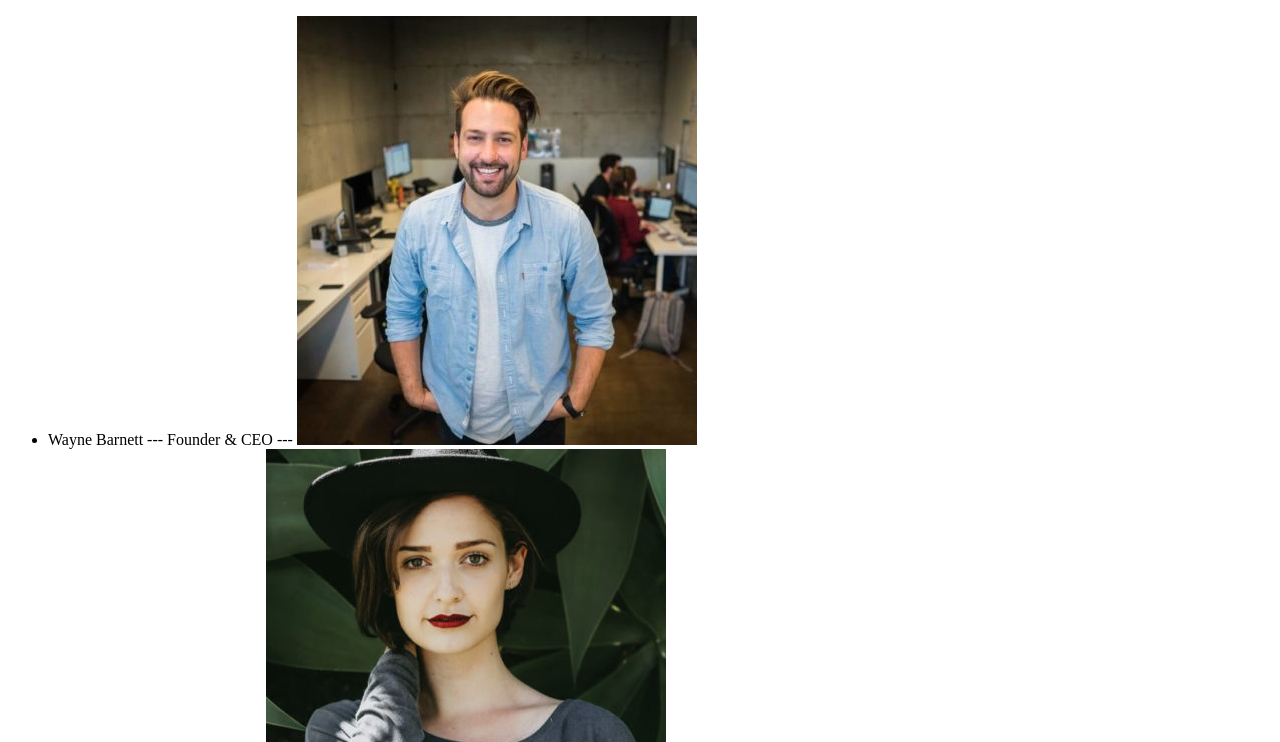
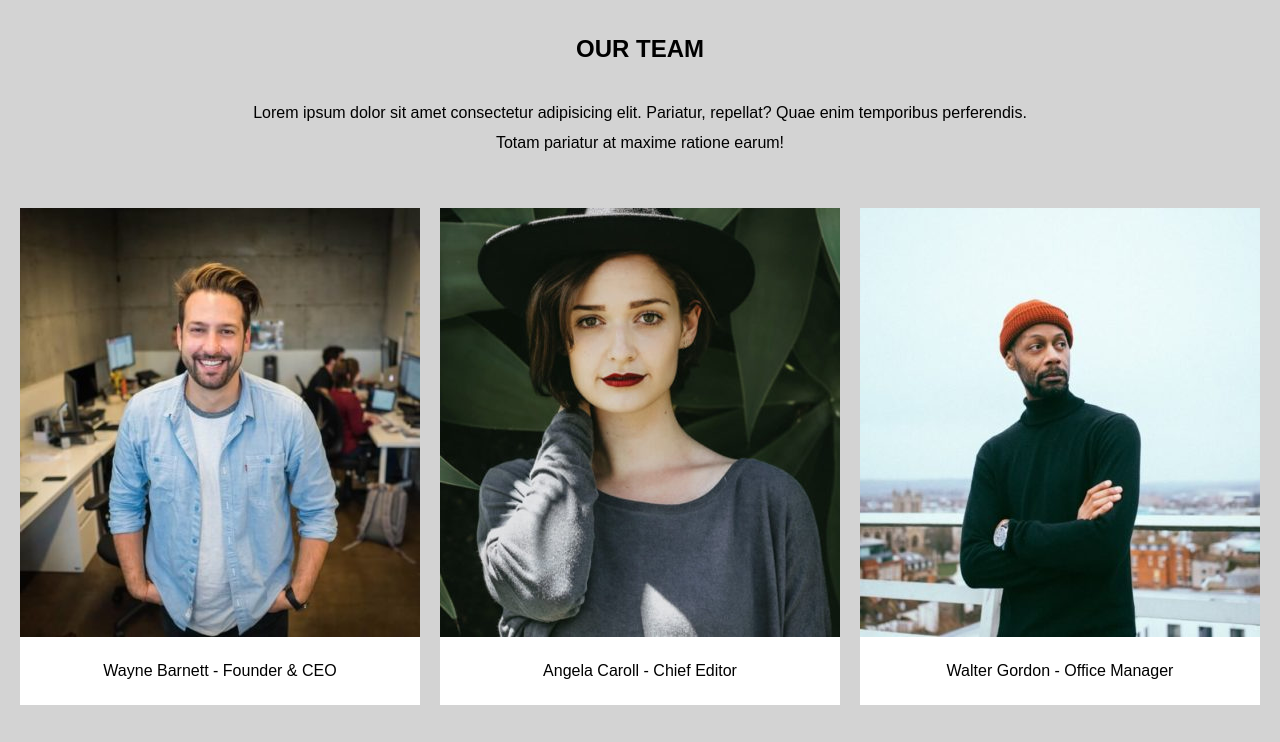
Before and after one commit to Ste-cracco/js-our-team, a plain HTML site: page index.html in a window 1280 px wide. Shown: the top 742 px of the page. Drawn offline with Linux system fonts and the light colour scheme.

Commit message:
BONUS 2 Completato

```diff
--- a/css/style.css
+++ b/css/style.css
@@ -0,0 +1,45 @@
+*{
+    margin: 0;
+    padding: 0;
+    box-sizing: border-box;
+    font-family: Arial, Helvetica, sans-serif;
+    background-color: lightgray;
+}
+
+ul, li {
+    list-style: none;
+}
+
+.team {
+    text-align: center;
+}
+
+.team h2 {
+    padding: 35px;
+    text-transform: uppercase;
+}
+
+.team p {
+    line-height: 30px;
+}
+
+
+.container_card {
+    width: 800px;
+    margin: auto;
+    display: grid;
+    grid-template-columns: 1fr  1fr 1fr;
+    justify-content: center;
+    padding: 50px 0;
+    gap: 20px;
+    row-gap: 40px;
+}
+
+li {
+    background-color: white;
+    display: flex;
+    flex-direction: column-reverse;
+    text-align: center;
+    gap: 25px;
+    padding-bottom: 25px;
+}
--- a/index.html
+++ b/index.html
@@ -8,6 +8,11 @@
     <title>js-our-team</title>
 </head>
 <body>
+    <div class="team">
+        <h2>Our Team</h2>
+        <p>Lorem ipsum dolor sit amet consectetur adipisicing elit. Pariatur, repellat?
+        Quae enim temporibus perferendis. <br> Totam pariatur at maxime ratione earum!</p>
+    </div>
 
     <ul class="container_card">
 
--- a/js/app.js
+++ b/js/app.js
@@ -39,7 +39,8 @@ const card = [
 const UlElement = document.querySelector('.container_card')
 
 function creazioneLi (card) {
-    UlElement.innerHTML += `<li>  ${card.nome} --- ${card.ruolo} --- <img src="${card.immagine}"> </li>`
+    UlElement.innerHTML += `<li>  ${card.nome} - ${card.ruolo}  <img src="${card.immagine}"> </li>`
+
 }
 
 for (i = 0; i < card.length; i++) {
```
